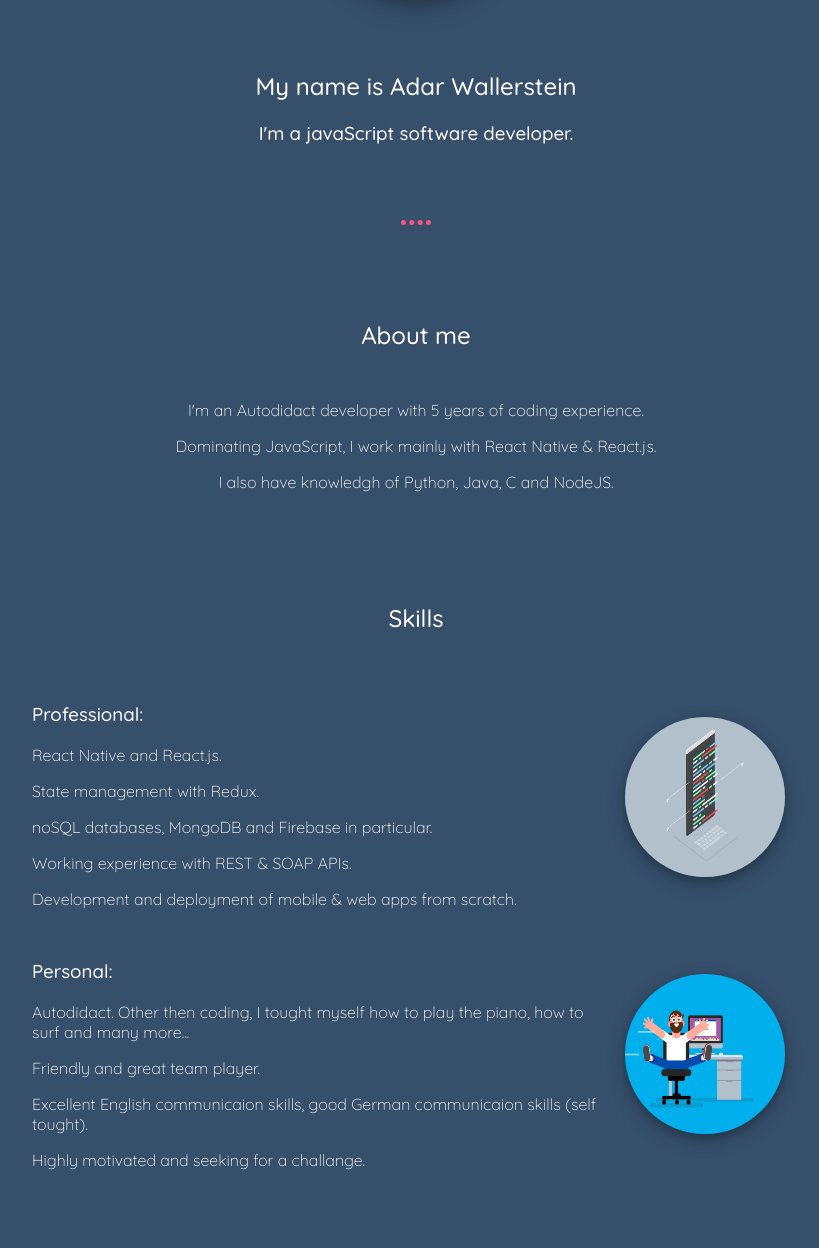
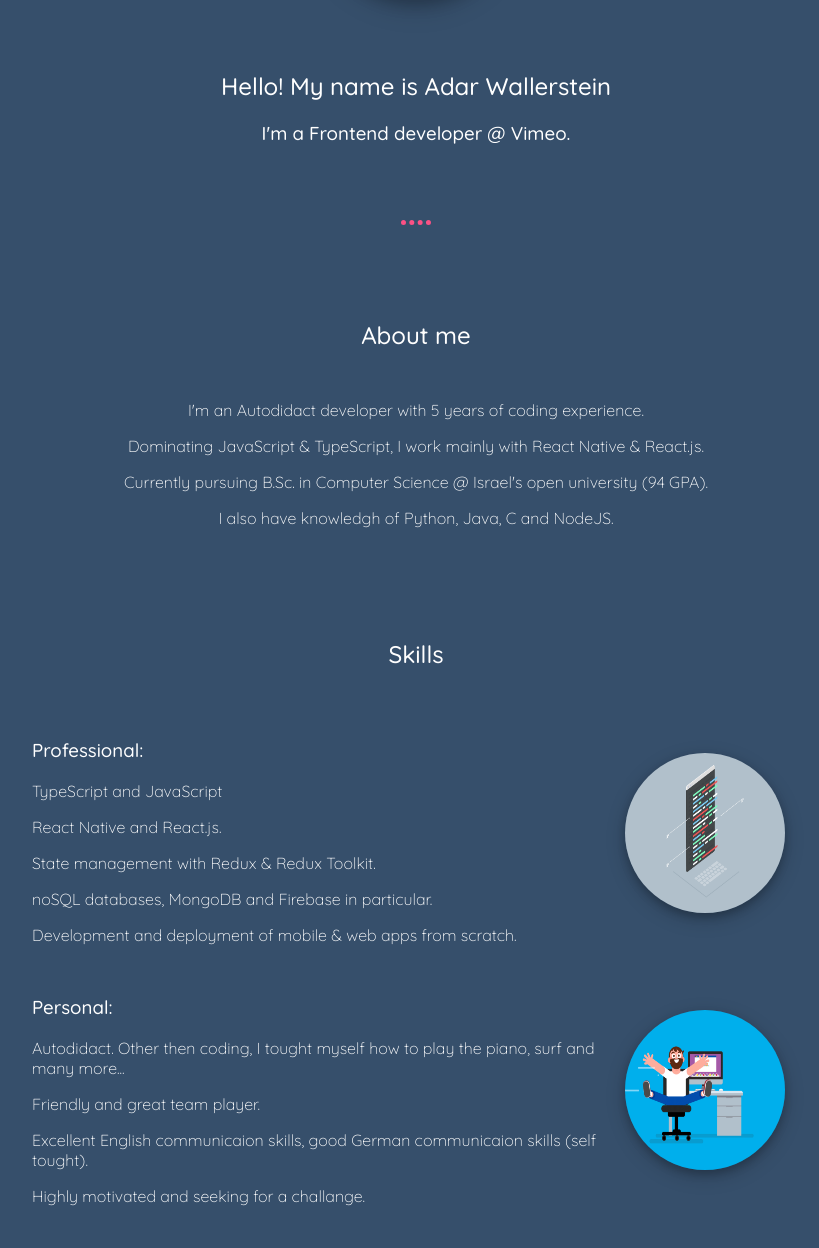
Before and after one commit to Adarwall/Adarwall, a plain HTML site: page index.html in a window 1280 px wide. Shown: the part 352-1600 px from the top of the page, without its empty margins (224-1043 px from the left). Drawn offline with Linux system fonts and the light colour scheme.

Commit message:
updated-info

```diff
--- a/index.html
+++ b/index.html
@@ -12,8 +12,8 @@
         <div class="header">
             <h1>I'm Adar</h1>
             <img class="profile" src="images/me.jpeg" alt="rofile-img">
-            <h2>My name is Adar Wallerstein</h2>
-            <h3>I'm a javaScript software developer.</p>
+            <h2>Hello! My name is Adar Wallerstein</h2>
+            <h3>I'm a Frontend developer @ Vimeo.</p>
         </div>
         <hr>
         <div class="info">
@@ -21,7 +21,8 @@
                 <h2>About me</h2>
                 <div class="about-text">
                     <p>I'm an Autodidact developer with 5 years of coding experience.</p>
-                    <p>Dominating JavaScript, I work mainly with React Native & React.js.</p>
+                    <p>Dominating JavaScript & TypeScript, I work mainly with React Native & React.js.</p>
+                    <p>Currently pursuing B.Sc. in Computer Science @ Israel's open university (94 GPA).</p>
                     <p>I also have knowledgh of Python, Java, C and NodeJS.</p>
                 </div>
             </div>
@@ -31,16 +32,16 @@
                     <img class="other-img" src="./images/study.gif" alt="code-img">
                     <div class="adar">
                     <h3>Professional:</h3>
+                    <p>TypeScript and JavaScript</p>
                     <p>React Native and React.js.</p>
-                    <p>State management with Redux.</p>
+                    <p>State management with Redux & Redux Toolkit.</p>
                     <p>noSQL databases, MongoDB and Firebase in particular.</p>
-                    <p>Working experience with REST & SOAP APIs.</p>
                     <p>Development and deployment of mobile & web apps from scratch.</p>
                 </div></div>
                 <div class="skill">
                     <img class="other-img" src="./images/code.gif" alt="player-img">
                     <h3>Personal:</h3>
-                    <p>Autodidact. Other then coding, I tought myself how to play the piano, how to surf and many more...</p>
+                    <p>Autodidact. Other then coding, I tought myself how to play the piano, surf and many more...</p>
                     <p>Friendly and great team player.</p>
                     <p>Excellent English communicaion skills, good German communicaion skills (self tought).</p>
                     <p>Highly motivated and seeking for a challange.</p>
@@ -53,7 +54,7 @@
                     <a href="https://apps.apple.com/il/app/birthdaypop/id1547086270" target="_blank"><h3>Birthdaypop</h3></a>
                     <p>2021</p>
                     <p>Birthday reminders app.</p>
-                    <p>Remembering everyone's birthdays can be a hard task, This is why I created Birthdaypop!</p>
+                    <p>Remember everyone's birthdays can be a hard task, This is why I created Birthdaypop!</p>
                     <p>Created for you to never forget your favorites' birthdays.</p>
                     <p>Simply add you selected contacts or manually add them and get notification on their birthdays.</p>
                 </div>
@@ -95,9 +96,9 @@
                     <img class="work-img" src="./images/vimeo.png" alt="vimeo-img">
                     <a href="https://vimeo.com" target="_blank"><h3>Vimeo (formerly Wibbitz)</h3></a>
                     <p>2021 - Current</p>
-                    <p>QA Automation Engineer & Frontend Developer.</p>
-                    <p>Write automation tests in javaScript using Selenium, webDriverIO & Cucumber.</p>
-                    <p>Working on the Frontend using React.js & Redux.</p>
+                    <p>Frontend Developer.</p>
+                    <p>Working on Vimeo's web Editor using React.js (TypeScript, Redux Toolkit).</p>
+                    <p>Started as QA Automation Engineer, wrote automation tests in javaScript using Selenium, webDriverIO & Cucumber.</p>
                 </div>
             </div>
         </div>
```
